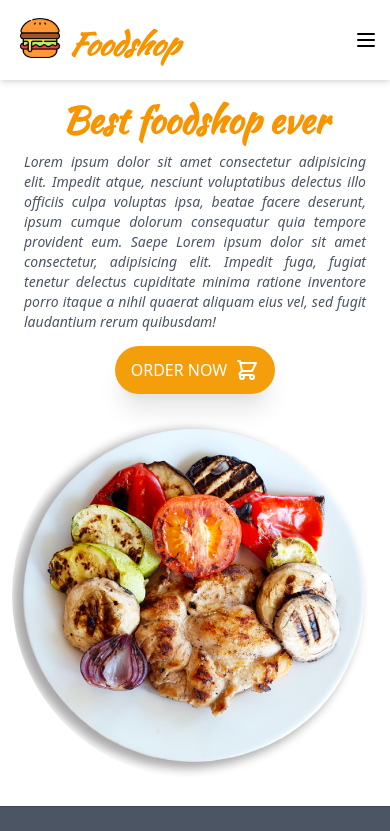
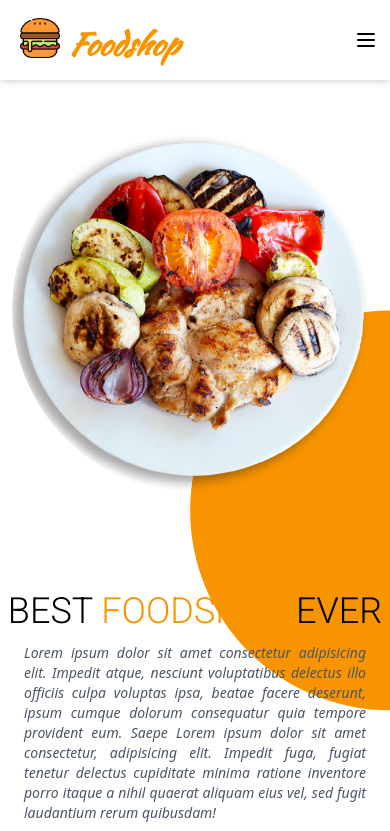
Before and after one commit to KaungThant-Zin/foodshop, a React (Create React App) app: page / in a window 390 px wide. Shown: the top 831 px of the page. Built offline with nearby package versions, Linux system fonts and the light colour scheme; a web font is replaced by a local one.

Commit message:
change responsive

```diff
--- a/src/assets/style.css
+++ b/src/assets/style.css
@@ -38,3 +38,12 @@
 /* .home2bg{
     background-image: url('../assets/foodtable.jpg');
 } */
+.circle{
+    right: 0;
+    position: absolute;
+    width: 100%;
+    height: 100%;
+    background: #f79400;
+    /* clip-path: circle(40% at 70% 10%); */
+    clip-path: circle(30.4% at 100% 51%);
+}
--- /dev/null
+++ b/src/components/Home3.jsx
@@ -0,0 +1,13 @@
+import React from 'react'
+
+const Home3 = () => {
+    return (
+        <div>
+            <div className="navfont text-center text-3xl">
+                <h1>Popular Foods</h1>
+            </div>
+        </div>
+    )
+}
+
+export default Home3
--- a/src/components/Navbar.jsx
+++ b/src/components/Navbar.jsx
@@ -10,7 +10,7 @@ const Navbar = () => {
     }
     return (
         <>
-            <nav className="flex bg-white h-20 navbottom items-center justify-between shadow-md ">
+            <nav className="flex bg-white h-20 items-center justify-between shadow-md">
                 {/* logostart */}
                 <Link to="/" className="flex ml-5 font-bold text-3xl italic">
                     <img src={Logo} alt="logo" className="ilogo" />
--- a/src/pages/Home.jsx
+++ b/src/pages/Home.jsx
@@ -4,6 +4,7 @@ import { Link } from 'react-router-dom'
 import Flip from 'react-reveal/Flip';
 import Fade from 'react-reveal/Fade';
 // import Home2 from '../components/Home2';
+// import Home3 from '../components/Home3';
 
 
 const Home = () => {
@@ -13,26 +14,33 @@ const Home = () => {
     // }, [])
     return (
         <div>
-            <div className="grid lg:grid-cols-2 md:grid-cols-1 sm:grid-cols-1 items-center">
+            <div className="circle"></div>
+            <div className="grid lg:grid-cols-2 md:grid-cols-1 sm:grid-cols-1 items-center h-screen">
+                <div className="p-3 flex justify-center lg:hidden md:hidden">
+                    <Flip>
+                    <img src={logofood} alt="logofood" className="object-cover foodlogo rounded-full" />
+                    </Flip>
+                </div>
                 <Fade left>
                 <div className=" mt-5 text-center">
-                    <h1 className="headfont text-4xl lg:text-6xl  foodcolor font-bold">Best foodshop ever</h1>
+                    <h1 className="navfont text-4xl lg:text-6xl">BEST <span className="foodcolor">FOODSHOP</span> EVER</h1>
                     <p className="mt-3 mx-6 text-justify italic text-sm text-gray-600">Lorem ipsum dolor sit amet consectetur adipisicing elit. Impedit atque, nesciunt voluptatibus delectus illo officiis culpa voluptas ipsa, beatae facere deserunt, ipsum cumque dolorum consequatur quia tempore provident eum. Saepe Lorem ipsum dolor sit amet consectetur, adipisicing elit. Impedit fuga, fugiat tenetur delectus cupiditate minima ratione inventore porro itaque a nihil quaerat aliquam eius vel, sed fugit laudantium rerum quibusdam!</p>
 
-                    <div className="flex justify-center">
-                        <Link to="/menu" className="mt-5 mb-0 bg-yellow-500 text-white flex px-4 py-3 rounded-full animate-bounce shadow-xl">
+                    <div className="flex justify-center ml-5">
+                        <Link to="/menu" className="mt-5 mb-0 bg-yellow-500 text-white flex px-3 py-3 rounded-full animate-bounce shadow-xl">
                             ORDER NOW
-                        <svg className="w-6 h-6 ml-2" fill="none" stroke="currentColor" viewBox="0 0 24 24" xmlns="http://www.w3.org/2000/svg"><path strokeLinecap="round" strokeLinejoin="round" strokeWidth={2} d="M3 3h2l.4 2M7 13h10l4-8H5.4M7 13L5.4 5M7 13l-2.293 2.293c-.63.63-.184 1.707.707 1.707H17m0 0a2 2 0 100 4 2 2 0 000-4zm-8 2a2 2 0 11-4 0 2 2 0 014 0z" /></svg>
+                        <svg className="w-6 h-6 ml-1" fill="none" stroke="currentColor" viewBox="0 0 24 24" xmlns="http://www.w3.org/2000/svg"><path strokeLinecap="round" strokeLinejoin="round" strokeWidth={2} d="M3 3h2l.4 2M7 13h10l4-8H5.4M7 13L5.4 5M7 13l-2.293 2.293c-.63.63-.184 1.707.707 1.707H17m0 0a2 2 0 100 4 2 2 0 000-4zm-8 2a2 2 0 11-4 0 2 2 0 014 0z" /></svg>
                         </Link>
                     </div>
                 </div>
                 </Fade>
-                <div className=" lg:my-10 p-3 flex justify-center">
+                <div className=" lg:my-10 p-3 flex justify-center sm:block hidden sm:flex sm:justify-center">
                     <Flip>
                     <img src={logofood} alt="logofood" className="object-cover foodlogo rounded-full" />
                     </Flip>
                 </div>
             </div>
+            {/* <Home3/> */}
             {/* <Home2/> */}
         </div>
     )
```
